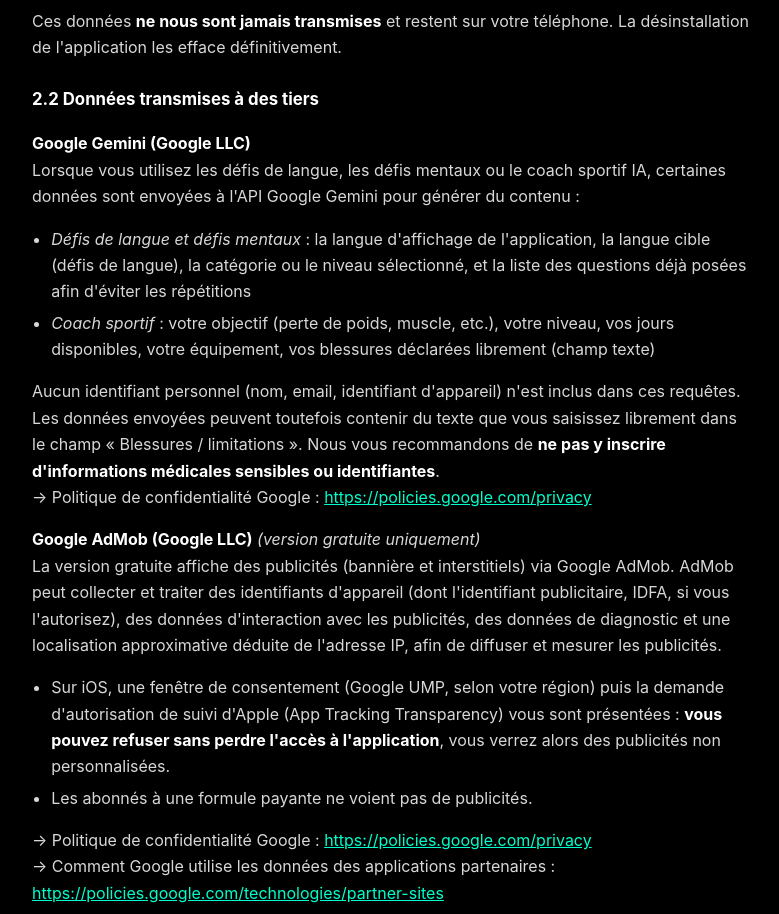
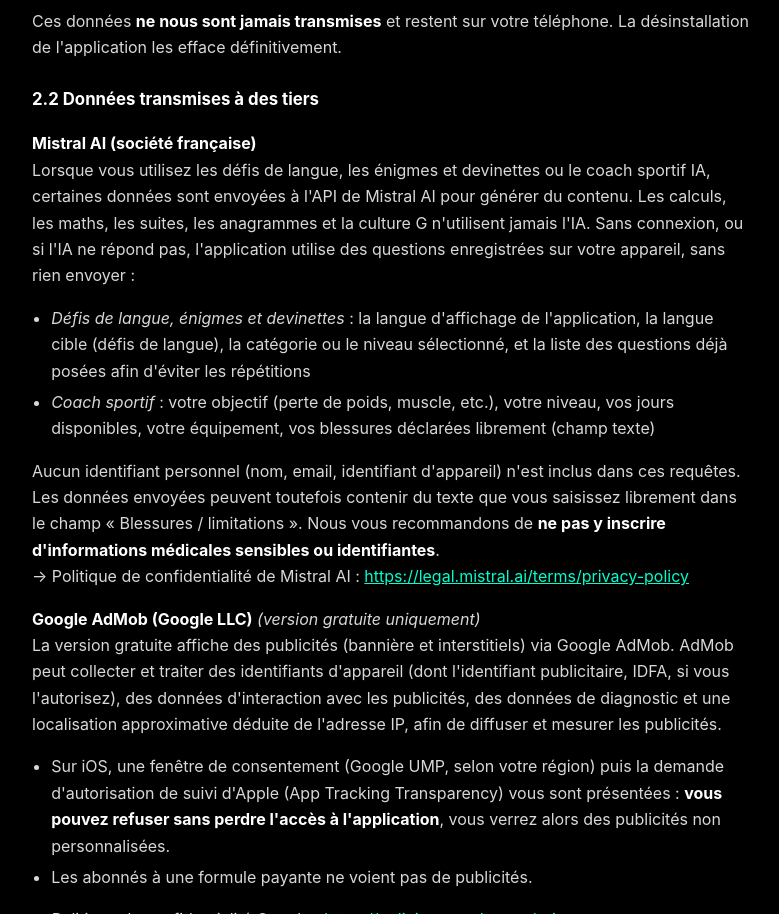
Before and after one commit to ralphgkappeler-cloud/bloqout-legal, a plain HTML site: page privacy.html in a window 1280 px wide. Shown: the part 880-1794 px from the top of the page, without its empty margins (248-1027 px from the left). Drawn offline with Linux system fonts and the light colour scheme.

Commit message:
Politique de confidentialité : Mistral AI remplace Google Gemini (langues, énigmes, devinettes, coach) ; culture G, calculs et maths jamais par l'IA
Co-Authored-By: Claude Opus 5.5 <noreply@anthropic.com>

```diff
--- a/privacy.html
+++ b/privacy.html
@@ -30,7 +30,7 @@
 <main>
   <a class="back" href="./index.html">&larr; Retour</a>
   <h1>Politique de Confidentialité — BloqOut</h1>
-  <p class="updated">Dernière mise à jour : 28 septembre 2026</p>
+  <p class="updated">Dernière mise à jour : 20 novembre 2026</p>
   <hr>
 
   <h2>1. Présentation</h2>
@@ -52,14 +52,14 @@
   <p>Ces données <strong>ne nous sont jamais transmises</strong> et restent sur votre téléphone. La désinstallation de l'application les efface définitivement.</p>
 
   <h3>2.2 Données transmises à des tiers</h3>
-  <p><strong>Google Gemini (Google LLC)</strong><br>
-  Lorsque vous utilisez les défis de langue, les défis mentaux ou le coach sportif IA, certaines données sont envoyées à l'API Google Gemini pour générer du contenu :</p>
+  <p><strong>Mistral AI (société française)</strong><br>
+  Lorsque vous utilisez les défis de langue, les énigmes et devinettes ou le coach sportif IA, certaines données sont envoyées à l'API de Mistral AI pour générer du contenu. Les calculs, les maths, les suites, les anagrammes et la culture G n'utilisent jamais l'IA. Sans connexion, ou si l'IA ne répond pas, l'application utilise des questions enregistrées sur votre appareil, sans rien envoyer :</p>
   <ul>
-    <li><em>Défis de langue et défis mentaux</em> : la langue d'affichage de l'application, la langue cible (défis de langue), la catégorie ou le niveau sélectionné, et la liste des questions déjà posées afin d'éviter les répétitions</li>
+    <li><em>Défis de langue, énigmes et devinettes</em> : la langue d'affichage de l'application, la langue cible (défis de langue), la catégorie ou le niveau sélectionné, et la liste des questions déjà posées afin d'éviter les répétitions</li>
     <li><em>Coach sportif</em> : votre objectif (perte de poids, muscle, etc.), votre niveau, vos jours disponibles, votre équipement, vos blessures déclarées librement (champ texte)</li>
   </ul>
   <p>Aucun identifiant personnel (nom, email, identifiant d'appareil) n'est inclus dans ces requêtes. Les données envoyées peuvent toutefois contenir du texte que vous saisissez librement dans le champ « Blessures / limitations ». Nous vous recommandons de <strong>ne pas y inscrire d'informations médicales sensibles ou identifiantes</strong>.<br>
-  &rarr; Politique de confidentialité Google : <a href="https://policies.google.com/privacy">https://policies.google.com/privacy</a></p>
+  &rarr; Politique de confidentialité de Mistral AI : <a href="https://legal.mistral.ai/terms/privacy-policy">https://legal.mistral.ai/terms/privacy-policy</a></p>
   <p><strong>Google AdMob (Google LLC)</strong> <em>(version gratuite uniquement)</em><br>
   La version gratuite affiche des publicités (bannière et interstitiels) via Google AdMob. AdMob peut collecter et traiter des identifiants d'appareil (dont l'identifiant publicitaire, IDFA, si vous l'autorisez), des données d'interaction avec les publicités, des données de diagnostic et une localisation approximative déduite de l'adresse IP, afin de diffuser et mesurer les publicités.</p>
   <ul>
```
